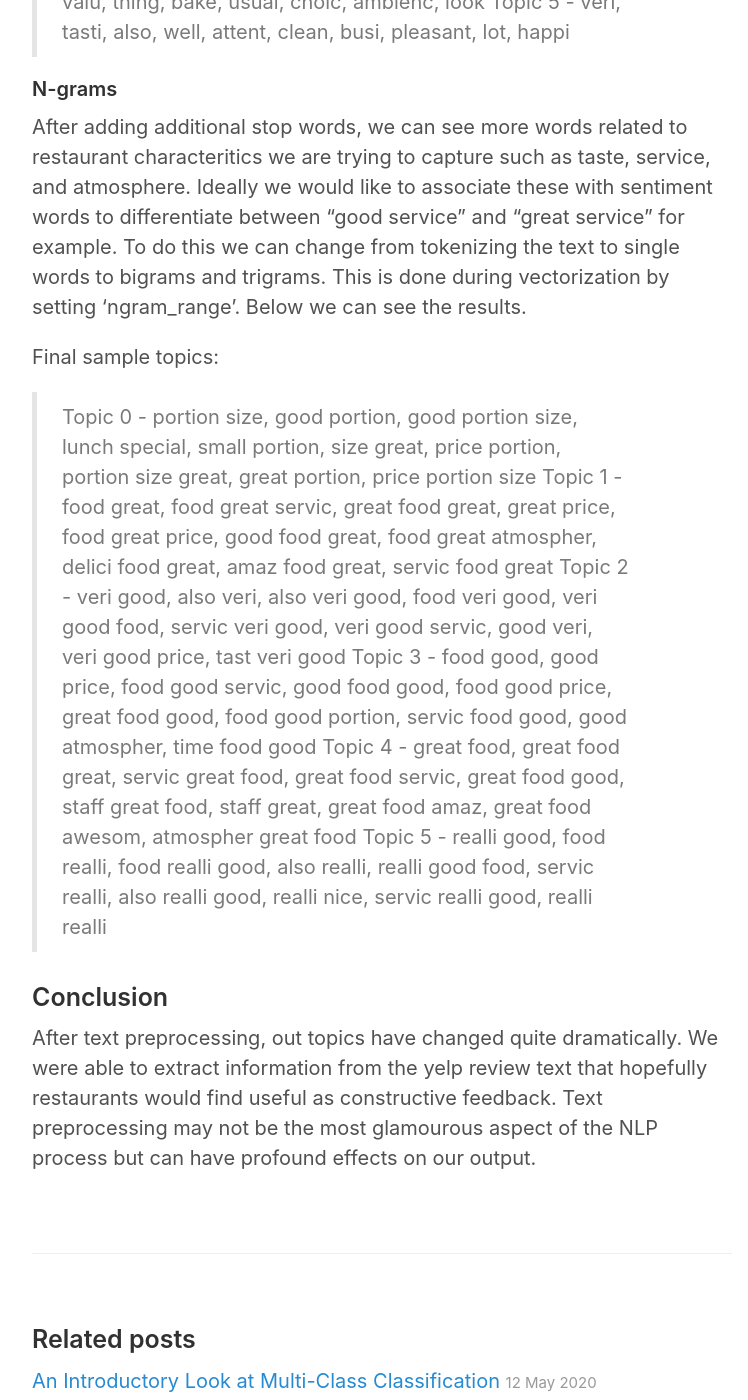
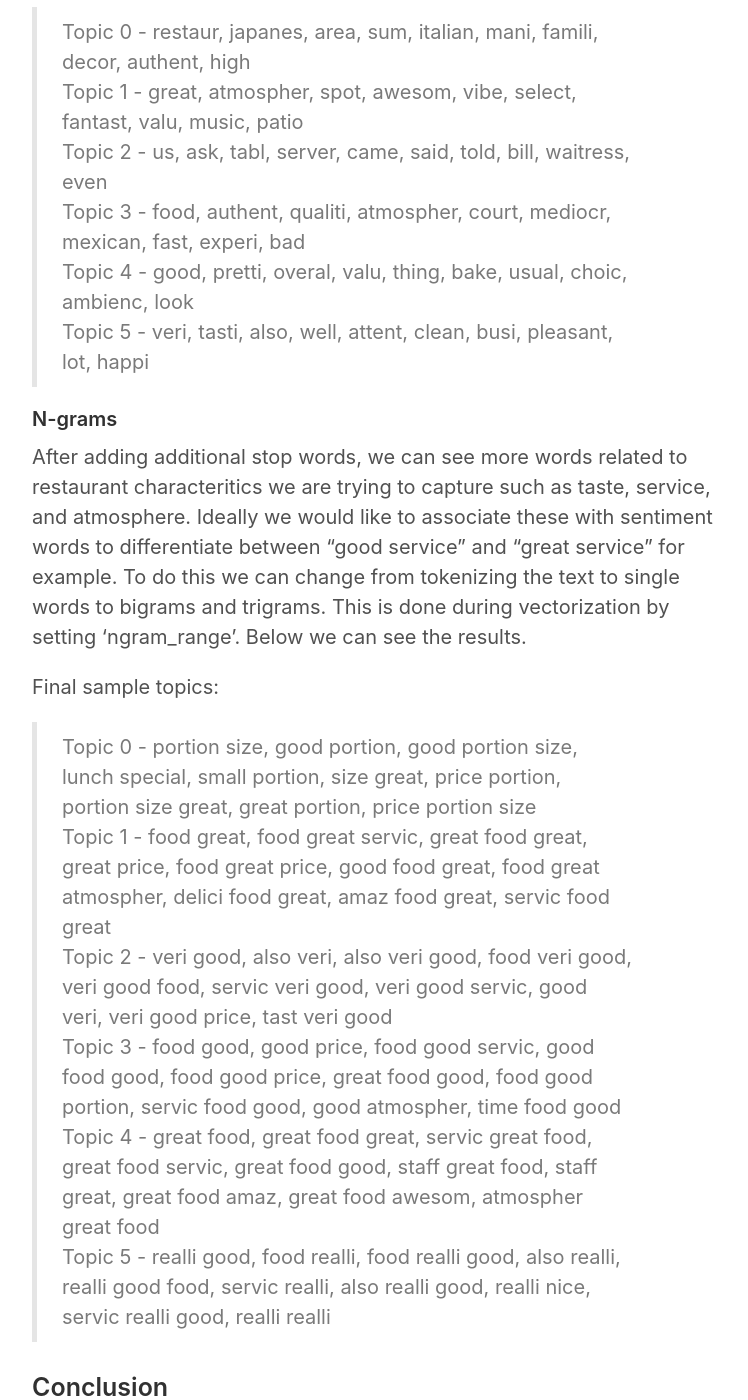
Before and after one commit to enndy6285/enndy6285.github.io, a Jekyll site: the page built from _posts/2020-05-28-nlp.md, in a window 1280 px wide and 1400 px high, scrolled down 3312 px. Shown: the whole window, without its empty margins (258-1006 px from the left). Built offline with Jekyll 4.4.1, drawn with Linux system fonts in a browser that asks for light colours; some of the changed text lies outside the part shown.

Commit message:
updating blog 4

````diff
--- a/_posts/2020-05-28-nlp.md
+++ b/_posts/2020-05-28-nlp.md
@@ -27,22 +27,22 @@ text = re.sub('[%s]' % re.escape(string.punctuation), ' ', text.lower())
 ```
 
 Sample topics produced from topic modeling:
->Topic  0 - salad, steak, dressing, greek, pasta, ordered, kale, caesar, bread, side
- Topic  1 - food, service, excellent, fast, slow, bad, authentic, ok, indian, customer
- Topic  2 - us, table, came, server, asked, minutes, told, said, waitress, got
- Topic  3 - sushi, sashimi, roll, rolls, salmon, ayce, tempura, fish, japanese, maki
- Topic  4 - pizza, crust, toppings, pizzas, pasta, thin, slice, italian, sauce, pepperoni
+>Topic  0 - salad, steak, dressing, greek, pasta, ordered, kale, caesar, bread, side<br>
+ Topic  1 - food, service, excellent, fast, slow, bad, authentic, ok, indian, customer<br>
+ Topic  2 - us, table, came, server, asked, minutes, told, said, waitress, got<br>
+ Topic  3 - sushi, sashimi, roll, rolls, salmon, ayce, tempura, fish, japanese, maki<br>
+ Topic  4 - pizza, crust, toppings, pizzas, pasta, thin, slice, italian, sauce, pepperoni<br>
  Topic  5 - ramen, broth, tonkotsu, noodles, miso, egg, kinton, bowl, spicy, shoyu
 
 #### Stemming
 Next will use stemming to reduce word tokens to their base form. This will consolidate words including plural forms such as "pizza" and "pizzas" seen above. The stemmer used was NLTK's SnowballStemmer.
 
 Sample topics:
->Topic  0 - us, ask, tabl, server, even, one, came, said, becaus, bill
- Topic  1 - great, atmospher, spot, awesom, experi, select, vibe, fantast, valu, music
- Topic  2 - wait, minut, long, line, hour, seat, tabl, worth, get, min
- Topic  3 - sandwich, bread, chees, veal, bun, grill, brisket, tri, bacon, meat
- Topic  4 - pizza, crust, top, pasta, slice, thin, chees, sauc, italian, pepperoni
+>Topic  0 - us, ask, tabl, server, even, one, came, said, becaus, bill<br>
+ Topic  1 - great, atmospher, spot, awesom, experi, select, vibe, fantast, valu, music<br>
+ Topic  2 - wait, minut, long, line, hour, seat, tabl, worth, get, min<br>
+ Topic  3 - sandwich, bread, chees, veal, bun, grill, brisket, tri, bacon, meat<br>
+ Topic  4 - pizza, crust, top, pasta, slice, thin, chees, sauc, italian, pepperoni<br>
  Topic  5 - sushi, sashimi, ayc, qualiti, japanes, piec, salmon, tempura, chef, eat
 
 #### Stop Words
@@ -69,22 +69,22 @@ stop_words.extend(more_stop_words)
 ```
 
 Sample topics:
->Topic  0 - restaur, japanes, area, sum, italian, mani, famili, decor, authent, high
- Topic  1 - great, atmospher, spot, awesom, vibe, select, fantast, valu, music, patio
- Topic  2 - us, ask, tabl, server, came, said, told, bill, waitress, even
- Topic  3 - food, authent, qualiti, atmospher, court, mediocr, mexican, fast, experi, bad
- Topic  4 - good, pretti, overal, valu, thing, bake, usual, choic, ambienc, look
+>Topic  0 - restaur, japanes, area, sum, italian, mani, famili, decor, authent, high<br>
+ Topic  1 - great, atmospher, spot, awesom, vibe, select, fantast, valu, music, patio<br>
+ Topic  2 - us, ask, tabl, server, came, said, told, bill, waitress, even<br>
+ Topic  3 - food, authent, qualiti, atmospher, court, mediocr, mexican, fast, experi, bad<br>
+ Topic  4 - good, pretti, overal, valu, thing, bake, usual, choic, ambienc, look<br>
  Topic  5 - veri, tasti, also, well, attent, clean, busi, pleasant, lot, happi
 
 #### N-grams
 After adding additional stop words, we can see more words related to restaurant characteritics we are trying to capture such as taste, service, and atmosphere. Ideally we would like to associate these with sentiment words to differentiate between "good service" and "great service" for example. To do this we can change from tokenizing the text to single words to bigrams and trigrams. This is done during vectorization by setting 'ngram_range'. Below we can see the results.
 
 Final sample topics:
->Topic  0 - portion size, good portion, good portion size, lunch special, small portion, size great, price portion, portion size great, great portion, price portion size
- Topic  1 - food great, food great servic, great food great, great price, food great price, good food great, food great atmospher, delici food great, amaz food great, servic food great
- Topic  2 - veri good, also veri, also veri good, food veri good, veri good food, servic veri good, veri good servic, good veri, veri good price, tast veri good
- Topic  3 - food good, good price, food good servic, good food good, food good price, great food good, food good portion, servic food good, good atmospher, time food good
- Topic  4 - great food, great food great, servic great food, great food servic, great food good, staff great food, staff great, great food amaz, great food awesom, atmospher great food
+>Topic  0 - portion size, good portion, good portion size, lunch special, small portion, size great, price portion, portion size great, great portion, price portion size<br>
+ Topic  1 - food great, food great servic, great food great, great price, food great price, good food great, food great atmospher, delici food great, amaz food great, servic food great<br>
+ Topic  2 - veri good, also veri, also veri good, food veri good, veri good food, servic veri good, veri good servic, good veri, veri good price, tast veri good<br>
+ Topic  3 - food good, good price, food good servic, good food good, food good price, great food good, food good portion, servic food good, good atmospher, time food good<br>
+ Topic  4 - great food, great food great, servic great food, great food servic, great food good, staff great food, staff great, great food amaz, great food awesom, atmospher great food<br>
  Topic  5 - realli good, food realli, food realli good, also realli, realli good food, servic realli, also realli good, realli nice, servic realli good, realli realli
 
 ### Conclusion
````
